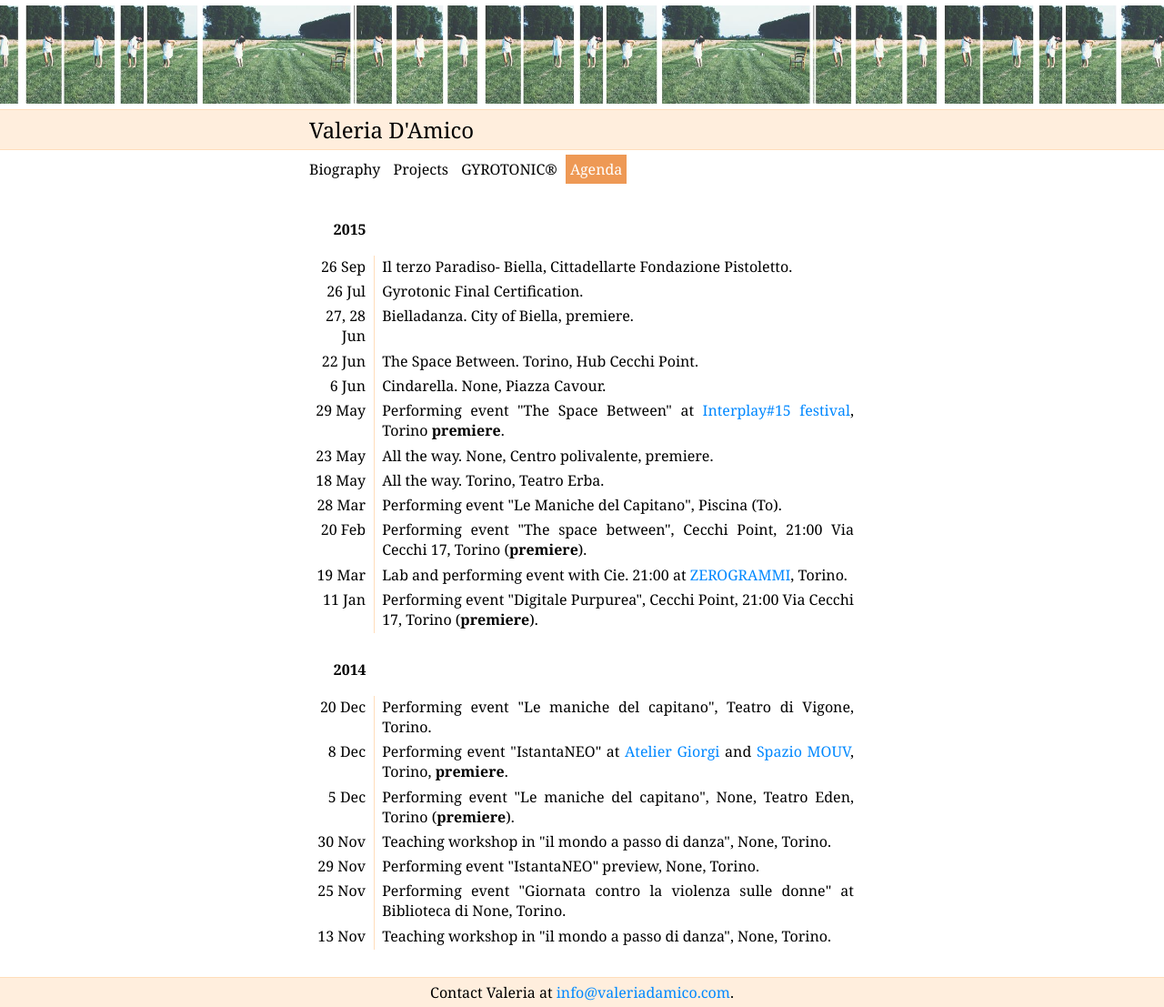
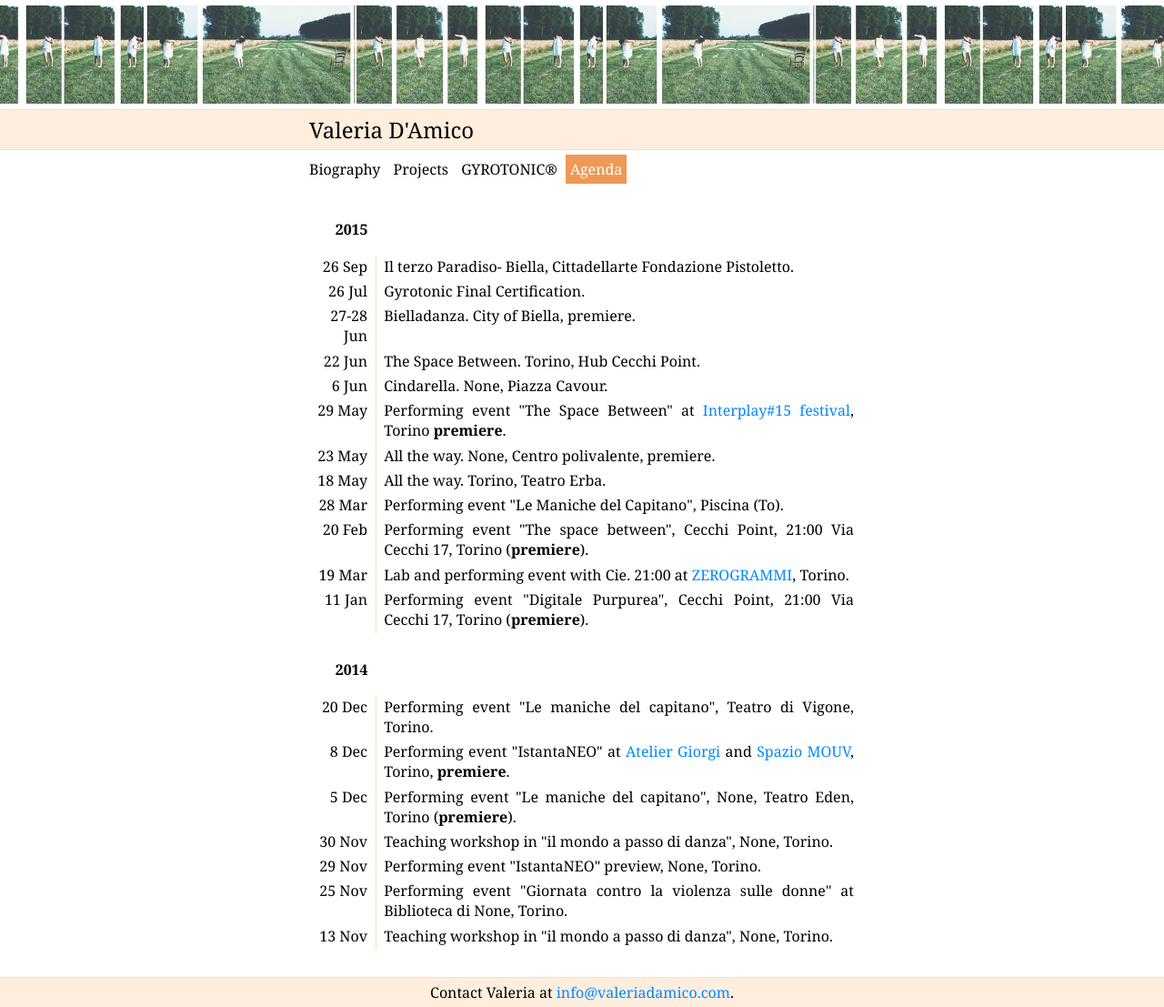
Before and after one commit to valedami/valedami.github.io, a Jekyll site: the page built from agenda.html, in a window 1280 px wide. Shown: the whole page at 91% size. Built offline with Jekyll 4.4.1, drawn with Linux system fonts in a browser that asks for light colours.

Commit message:
fix width 1st column agenda

```diff
--- a/agenda.html
+++ b/agenda.html
@@ -7,7 +7,7 @@ title: Agenda
 <tr><td><h2>2015</h2></td></tr>
 <tr><td>26 Sep</td><td>Il terzo Paradiso- Biella, Cittadellarte Fondazione Pistoletto.</td></tr>
 <tr><td>26 Jul</td><td>Gyrotonic Final Certification.</td></tr>
-<tr><td>27, 28 Jun</td><td>Bielladanza. City of Biella, premiere.</td></tr>
+<tr><td>27-28 Jun</td><td>Bielladanza. City of Biella, premiere.</td></tr>
 <tr><td>22 Jun</td><td>The Space Between. Torino, Hub Cecchi Point.</td></tr>
 <tr><td>6 Jun</td><td>Cindarella. None, Piazza Cavour.</td></tr>
 <tr><td>29 May</td><td>Performing event "The Space Between" at <a href="http://www.mosaicodanza.it/mosaicohome.htm">Interplay#15 festival</a>, Torino <b>premiere</b>.</td></tr>
--- a/style.css
+++ b/style.css
@@ -198,4 +198,5 @@ table td:first-child {
   text-align: right;
   padding-left: 0;
   padding-right: 1ex;
+  width: 4em;
 }
```
